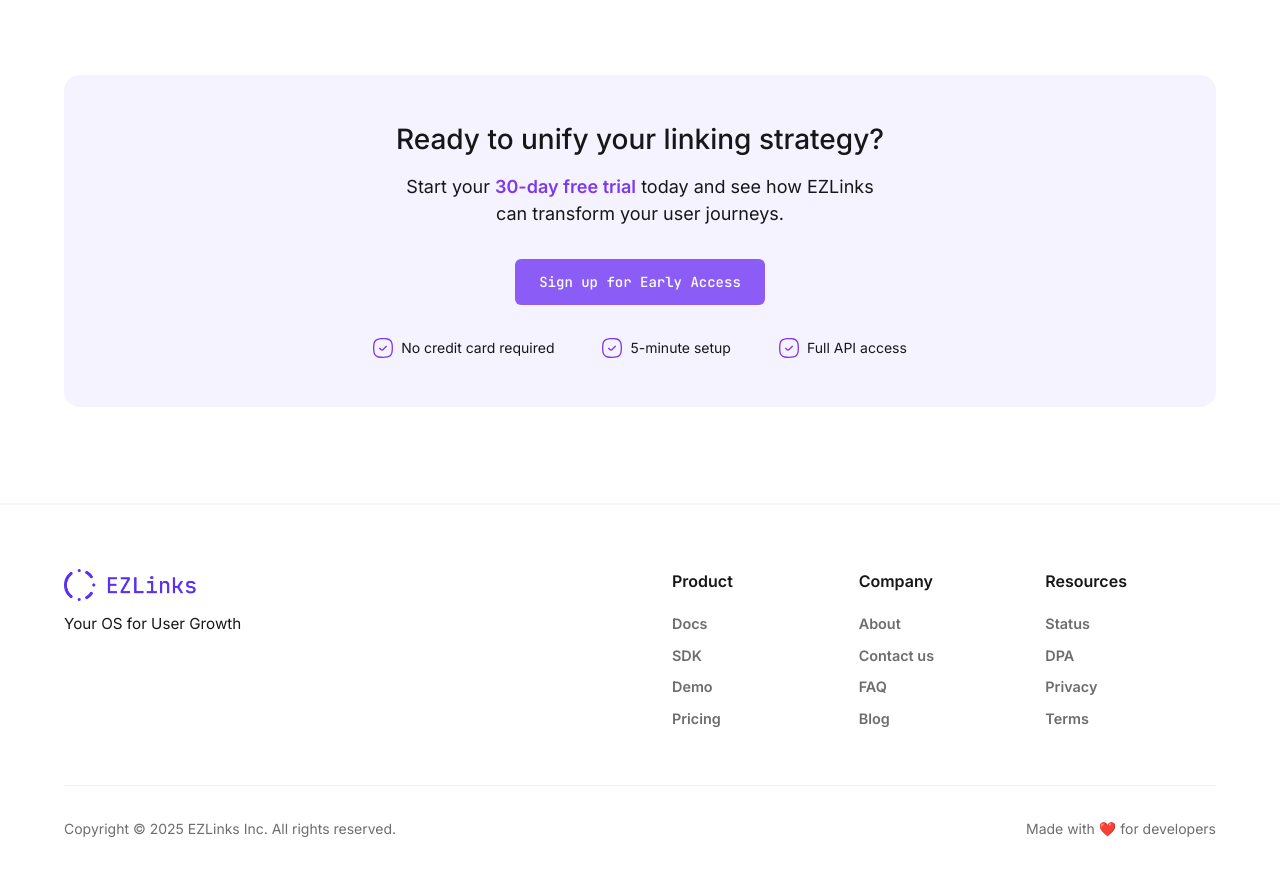
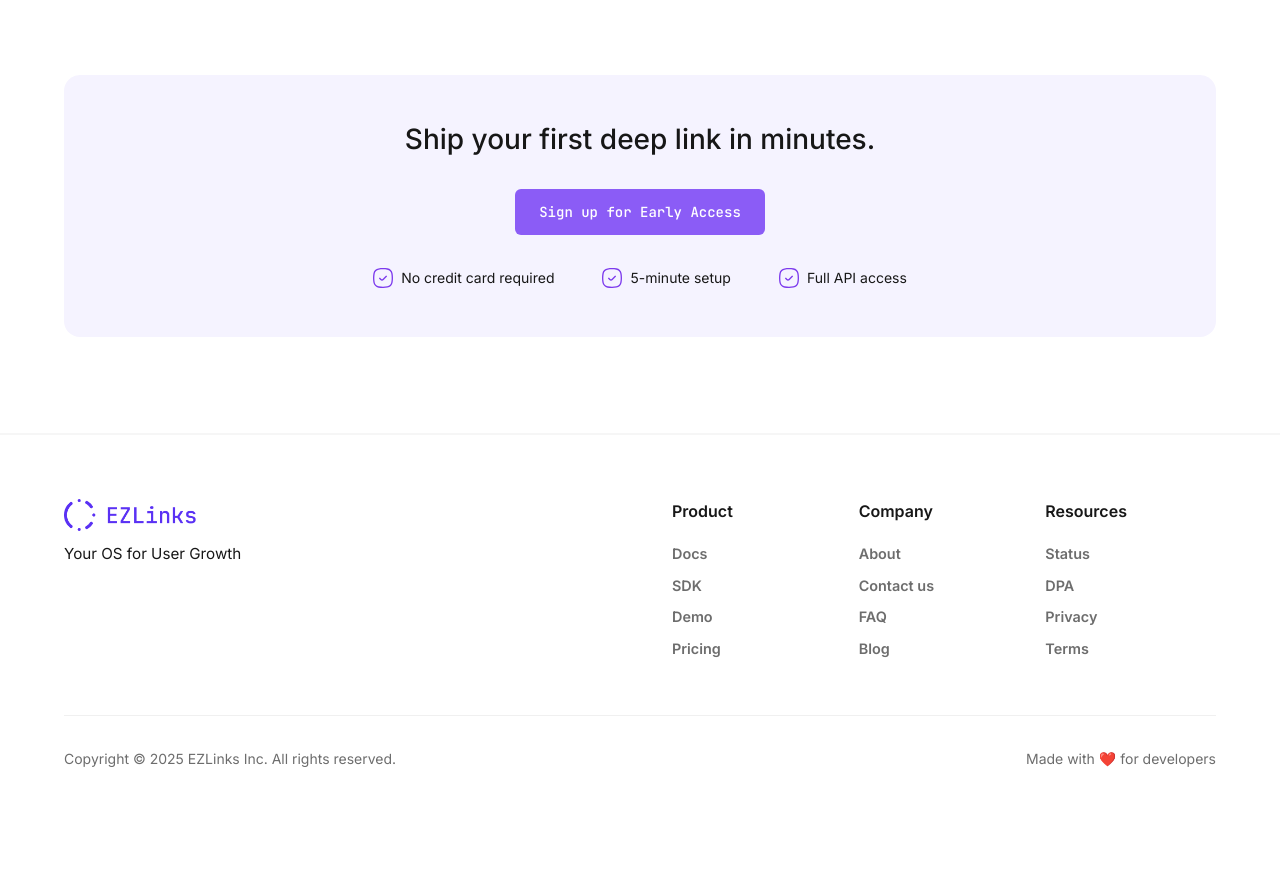
Before and after one commit to GetEZLinks/ezlinks-marketing, a Next.js app: page / in a window 1280 px wide. Shown: the part 6020-6893 px from the top of the page. After the commit the page ends 6823 px from the top, so only its background shows below. Built offline with nearby package versions, Linux system fonts and the light colour scheme.

Commit message:
Modified the CTA banner headline to match the new hero headline.

```diff
--- a/src/components/CTA/CTA.tsx
+++ b/src/components/CTA/CTA.tsx
@@ -19,10 +19,10 @@
         >
           <div className={styles.ctaContent}>
             <h2 className={styles.ctaTitle}>
-              Ready to unify your linking strategy?
+             Ship your first deep link in minutes.
             </h2>
             <p className={styles.ctaSubtitle}>
-              Start your <strong>30-day free trial</strong> today and see how EZLinks can transform your user journeys.
+              {/* Start your <strong>30-day free trial</strong> today and see how EZLinks can transform your user journeys. */}
             </p>
             <motion.a
               href="#signup"
```
